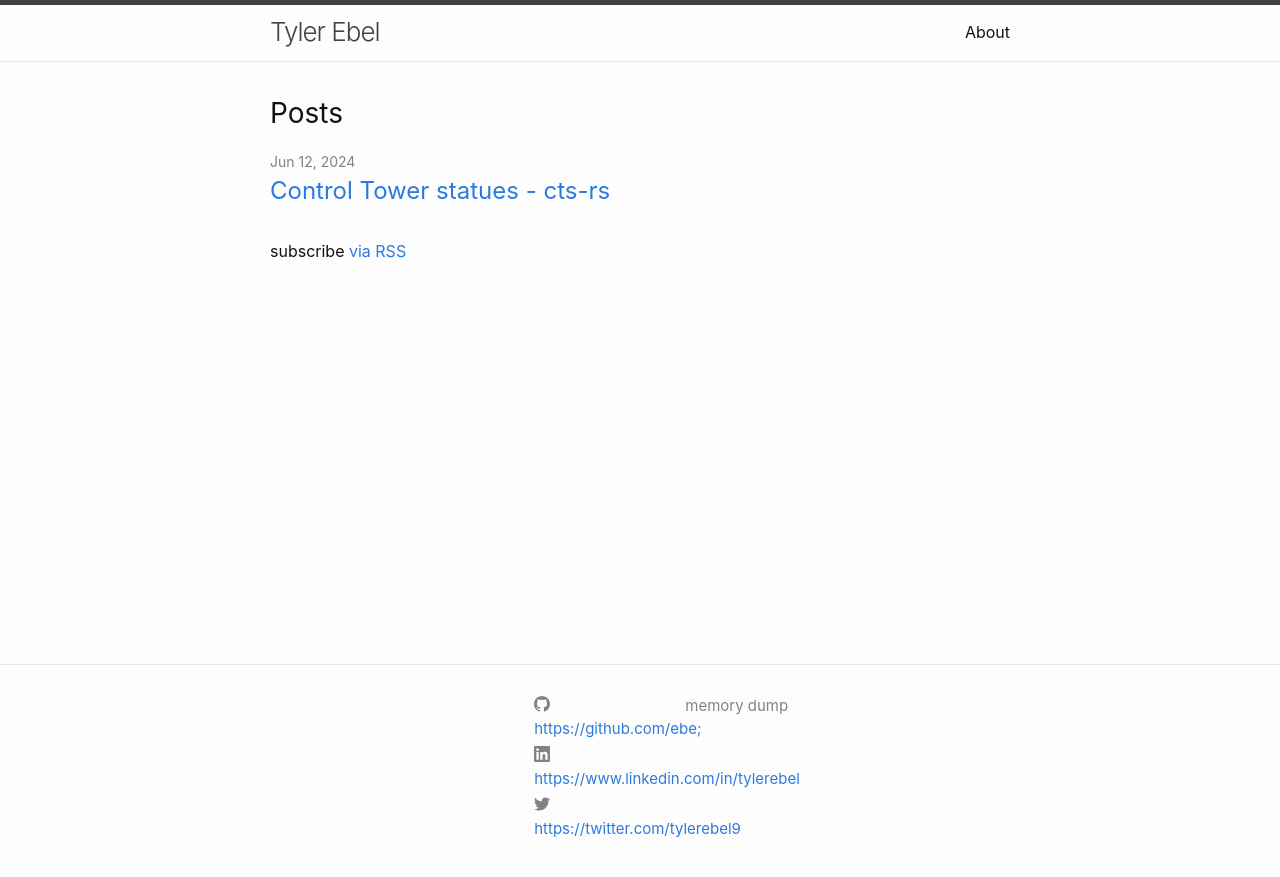
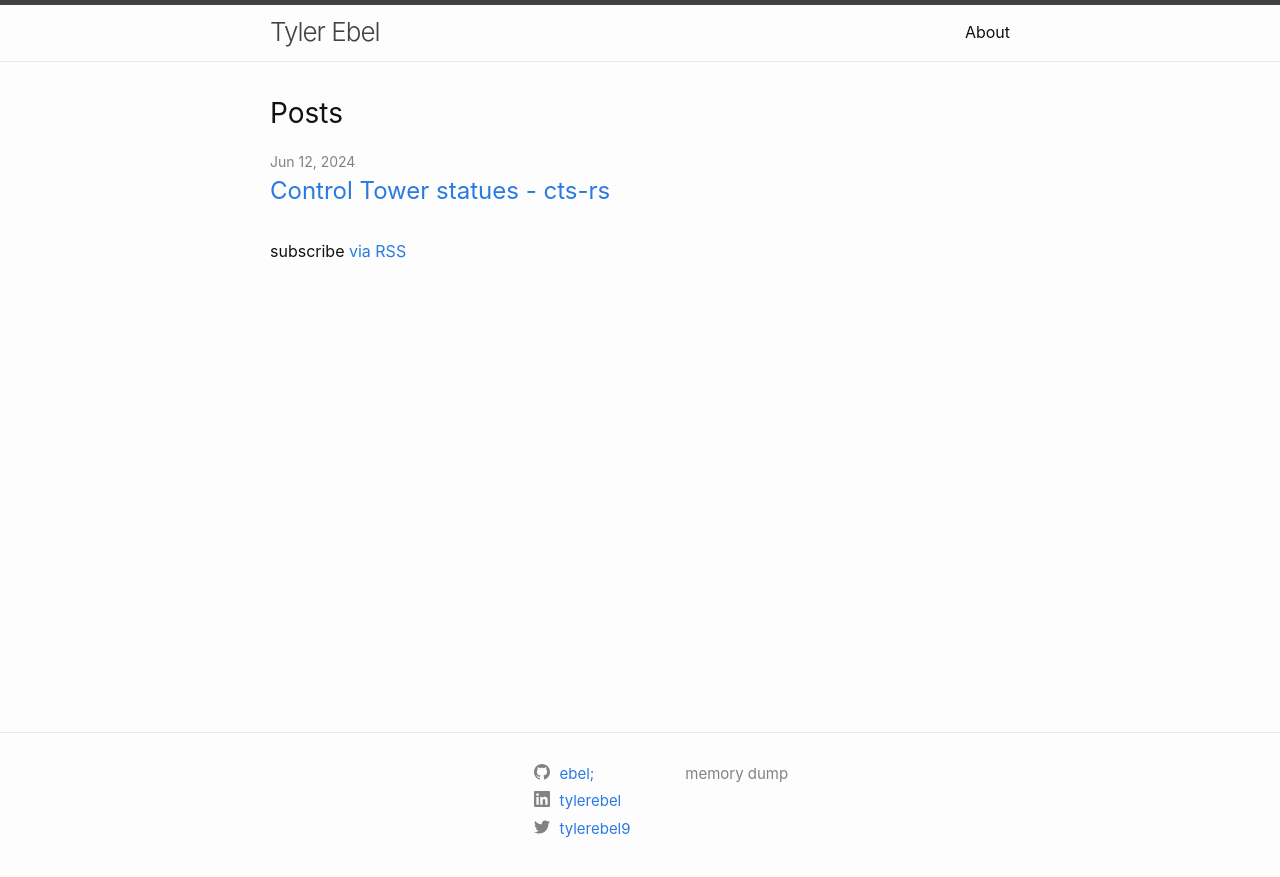
Before and after one commit to ebel/ebel.github.io, a Jekyll site: the page built from index.md, in a window 1280 px wide. Shown: the top 877 px of the page. Built offline with Jekyll 4.4.1, drawn with Linux system fonts in a browser that asks for light colours.

Commit message:
social update #5

```diff
--- a/_config.yml
+++ b/_config.yml
@@ -7,6 +7,6 @@ author:
   email: tebel@tylerebel.com
 
 
-twitter_username: https://twitter.com/tylerebel9
-github_username: https://github.com/ebe;
-linkedin_username: https://www.linkedin.com/in/tylerebel
+twitter_username: tylerebel9
+github_username: ebel;
+linkedin_username: tylerebel
```
